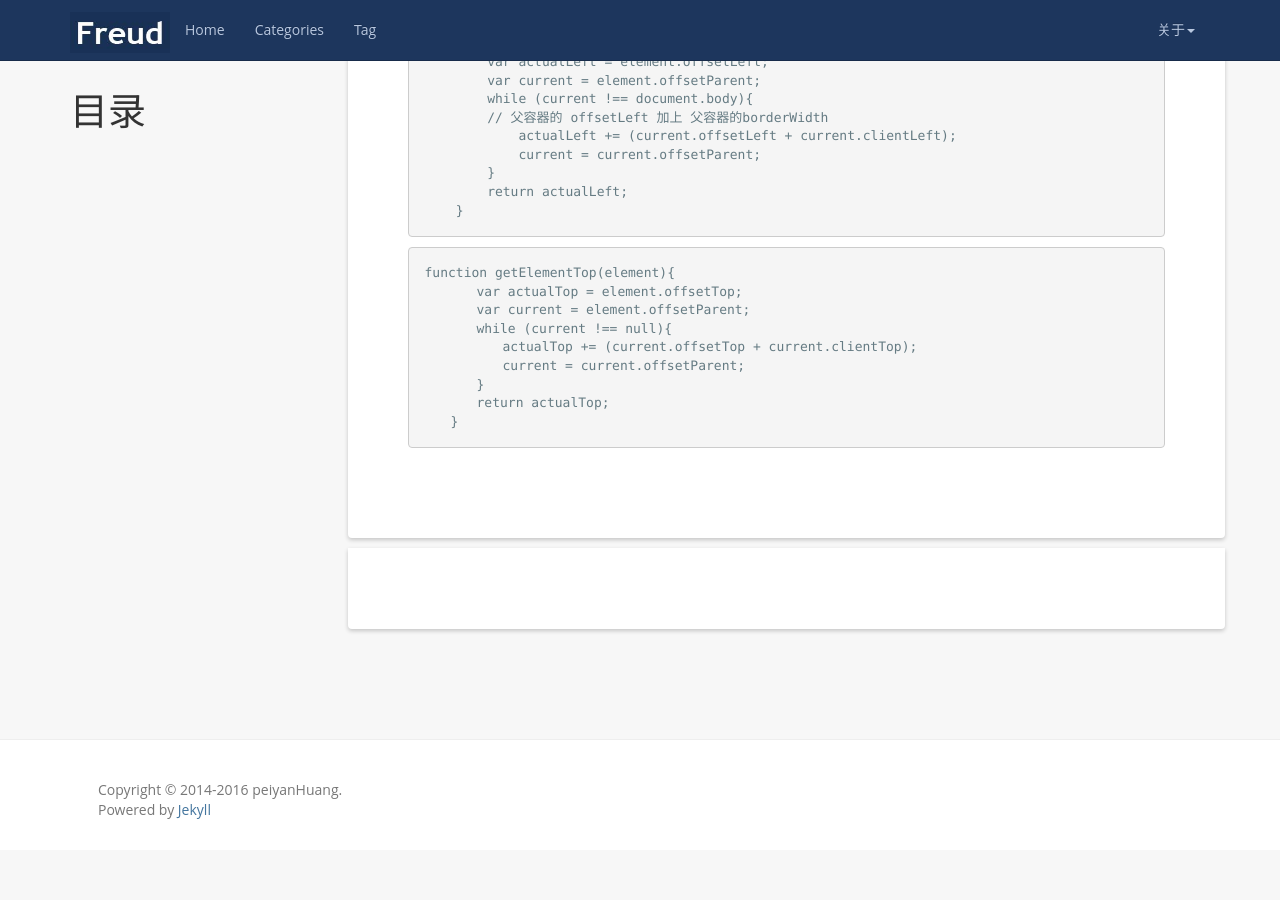
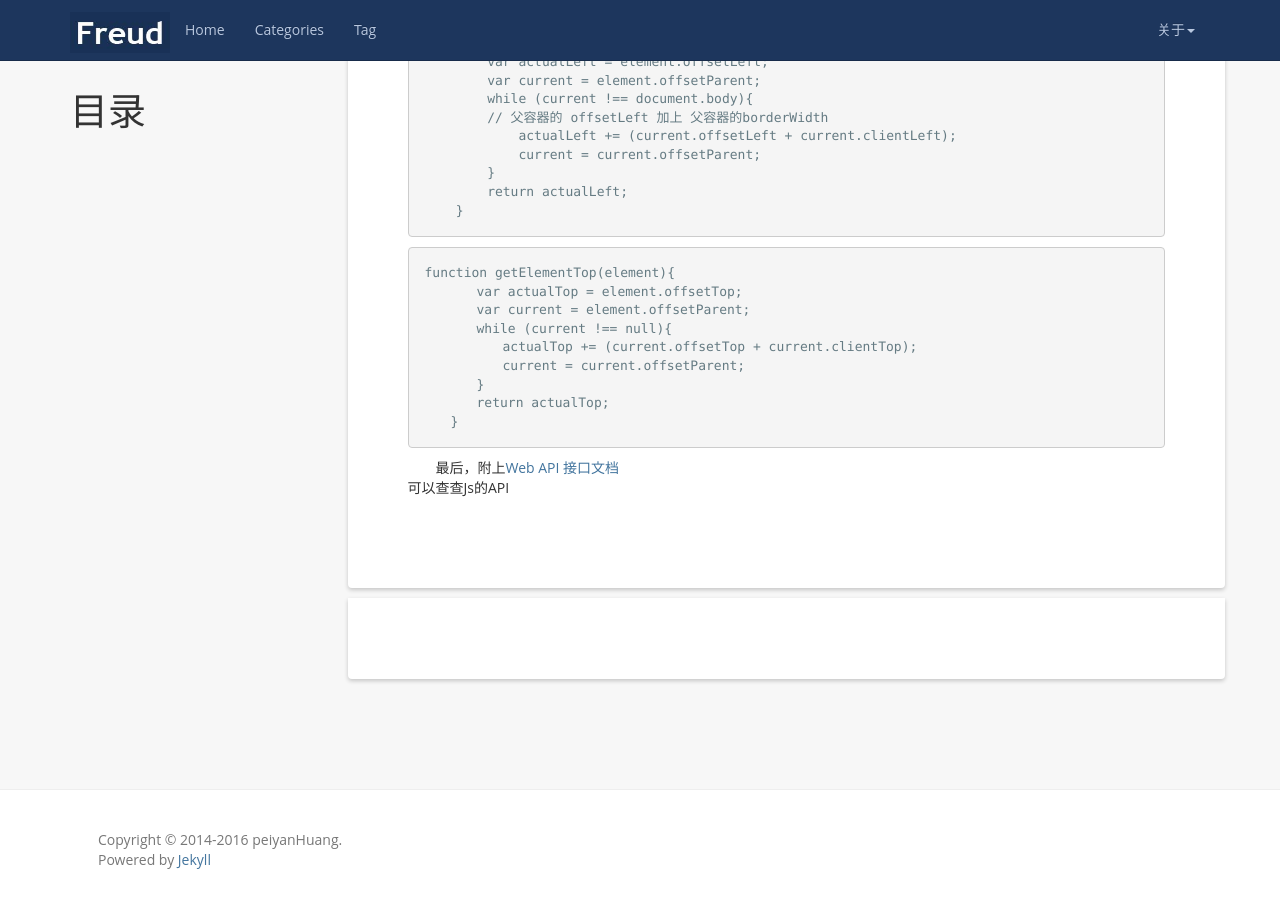
Before and after one commit to peiyanhuang/MyBlog, a Jekyll site: the page built from _posts/2016-10-16-Viewport.md, in a window 1280 px wide and 900 px high, scrolled down 2387 px. Built offline with Jekyll 4.4.1, drawn with Linux system fonts in a browser that asks for light colours; before the commit the page ends 3237 px from its top, so only the background shows below that.

````diff
--- a/_posts/2016-10-16-Viewport.md
+++ b/_posts/2016-10-16-Viewport.md
@@ -130,3 +130,6 @@
 　　　　return actualTop;
 　　}
 ```
+
+最后，附上[Web API 接口文档](https://developer.mozilla.org/zh-CN/docs/Web/API)
+可以查查Js的API
````
Also changed, not shown: _posts/2016-09-30-my-blog.md (renamed from _posts/2016-08-27-my-blog.md).
